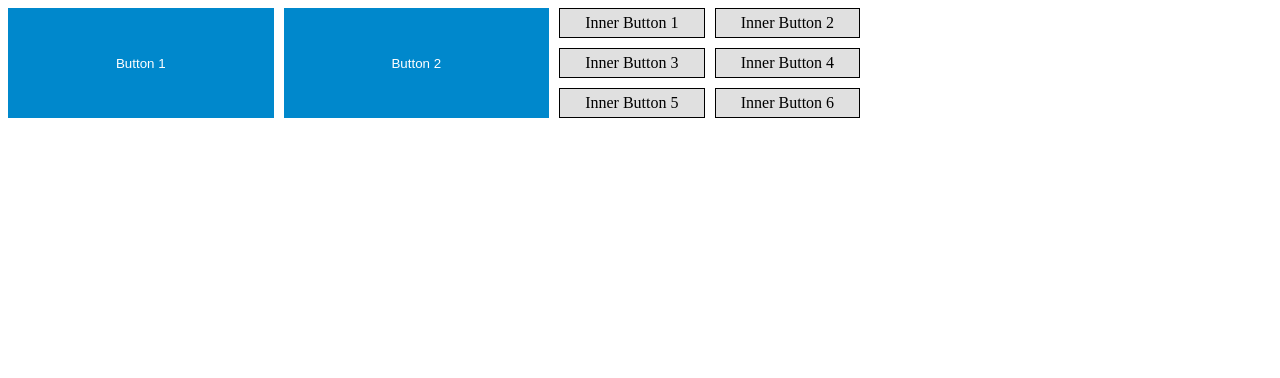
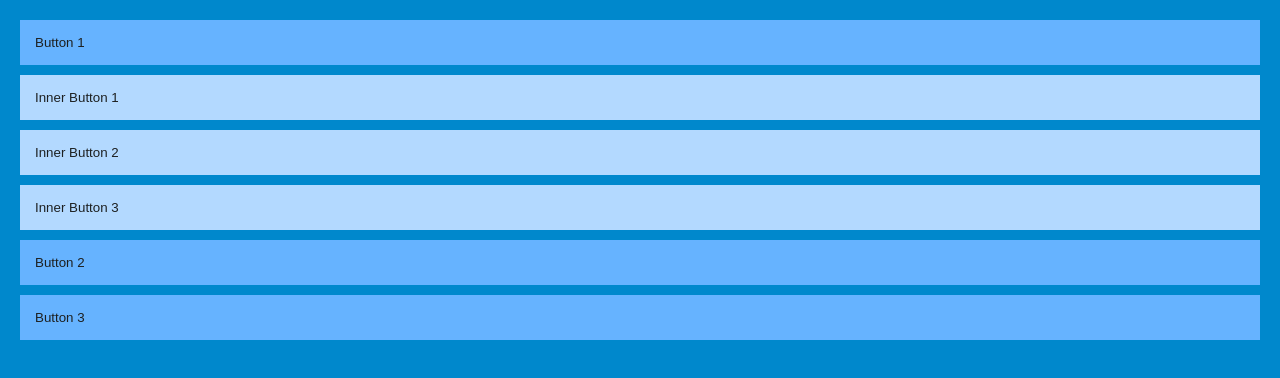
Before and after one commit to vdrobnik/Dale_Carnegie, a plain HTML site: page index.html in a window 1280 px wide. Both pictures are taken after a click on the button "Button 1". Drawn offline with Linux system fonts and the light colour scheme.

Commit message:
Update index.html

```diff
--- a/index.html
+++ b/index.html
@@ -1,105 +1,127 @@
 <!DOCTYPE html>
-<html lang="ru">
+<html lang="en">
 <head>
     <meta charset="UTF-8">
     <meta name="viewport" content="width=device-width, initial-scale=1.0">
-    <title>Button Description</title>
+    <title>Telegram Web App</title>
     <style>
         :root {
-            --tg-theme-text-color: #FFFFFF; /* цвет текста в Telegram */
-            --tg-theme-bg-color: #0088cc;   /* цвет фона в Telegram */
+            --tg-theme-bg-color: #0088cc;   /* Цвет фона в Telegram */
+            --tg-theme-text-color: #1d2021; /* Цвет текста в Telegram */
         }
-        .container {
-            display: grid;
-            grid-template-columns: repeat(5, auto); /* 5 кнопок */
-            gap: 10px;
+        body {
+            font-family: Arial, sans-serif;
+            color: var(--tg-theme-text-color);
+            padding: 20px;
+            box-sizing: border-box;
+            overflow-y: scroll;
+            background-color: var(--tg-theme-bg-color);
+            margin: 0;
         }
         .button {
-            padding: 10px;
+            padding: 15px;
+            margin-bottom: 10px;
+            background-color: #66b3ff; /* Голубой цвет фона для кнопок */
             color: var(--tg-theme-text-color);
-            background-color: var(--tg-theme-bg-color);
             border: none;
             cursor: pointer;
+            display: block;
+            width: 100%;
+            text-align: left;
         }
         .inner-buttons {
-            display: grid;
-            grid-template-columns: repeat(auto-fit, minmax(100px, 1fr)); /* 3, 6, 12, 9, 7 кнопок внутри */
-            gap: 10px;
+            display: none; /* При отображении кнопки скрываем внутренние кнопки */
         }
         .inner-button {
-            padding: 5px;
-            background-color: #e0e0e0;
-            border: 1px solid #000;
-            text-align: center;
+            padding: 15px;
+            margin-bottom: 10px;
+            background-color: #b3d9ff; /* Светло-голубой цвет фона для внутренних кнопок */
+            color: var(--tg-theme-text-color);
+            border: none;
             cursor: pointer;
+            display: block;
+            width: 100%;
+            text-align: left;
         }
         .description {
             display: none;
-            padding: 10px;
-            border: 1px solid #ccc;
+            padding: 15px;
+            margin: 10px 0;
+            background-color: #e6e6e6; /* Светло-серый цвет фона для описания */
+            color: #333;
+            width: 100%;
+            box-sizing: border-box;
         }
     </style>
 </head>
 <body>
-    <div class="container">
-        <button class="button" onclick="toggleInnerButtons(1)">Button 1</button>
+    <div>
+        <button class="button" onclick="toggleInnerButtons(1, event)">Button 1</button>
         <div class="inner-buttons" id="innerButtons1">
-            <!-- Внутренние кнопки для Button 1 -->
-            <div class="inner-button" onclick="toggleDescription(1, 1)">Inner Button 1</div>
-            <div class="inner-button" onclick="toggleDescription(1, 2)">Inner Button 2</div>
-            <div class="inner-button" onclick="toggleDescription(1, 3)">Inner Button 3</div>
+            <button class="inner-button" onclick="showDescription(1, 1)">Inner Button 1</button>
+            <button class="inner-button" onclick="showDescription(1, 2)">Inner Button 2</button>
+            <button class="inner-button" onclick="showDescription(1, 3)">Inner Button 3</button>
         </div>
-        <button class="button" onclick="toggleInnerButtons(2)">Button 2</button>
+        <button class="button" onclick="toggleInnerButtons(2, event)">Button 2</button>
         <div class="inner-buttons" id="innerButtons2">
-            <!-- Внутренние кнопки для Button 2 -->
-            <div class="inner-button" onclick="toggleDescription(2, 1)">Inner Button 1</div>
-            <div class="inner-button" onclick="toggleDescription(2, 2)">Inner Button 2</div>
-            <div class="inner-button" onclick="toggleDescription(2, 3)">Inner Button 3</div>
-            <div class="inner-button" onclick="toggleDescription(2, 4)">Inner Button 4</div>
-            <div class="inner-button" onclick="toggleDescription(2, 5)">Inner Button 5</div>
-            <div class="inner-button" onclick="toggleDescription(2, 6)">Inner Button 6</div>
+            <button class="inner-button" onclick="showDescription(2, 1)">Inner Button 1</button>
+            <button class="inner-button" onclick="showDescription(2, 2)">Inner Button 2</button>
+            <button class="inner-button" onclick="showDescription(2, 3)">Inner Button 3</button>
+            <button class="inner-button" onclick="showDescription(2, 4)">Inner Button 4</button>
+            <button class="inner-button" onclick="showDescription(2, 5)">Inner Button 5</button>
+            <button class="inner-button" onclick="showDescription(2, 6)">Inner Button 6</button>
         </div>
-        <!-- Добавьте оставшиеся кнопки и внутренние кнопки согласно вашим требованиям -->
-    </div>
-
-    <!-- Всплывающие окна для описаний и ссылок -->
-    <div class="description" id="description">
-        <p id="descriptionText">This is the description for the button.</p>
-        <a id="descriptionLink" href="#">Link</a>
+        <button class="button" onclick="toggleInnerButtons(3, event)">Button 3</button>
+        <div class="inner-buttons" id="innerButtons3">
+            <button class="inner-button" onclick="showDescription(3, 1)">Inner Button 1</button>
+            <button class="inner-button" onclick="showDescription(3, 2)">Inner Button 2</button>
+            <button class="inner-button" onclick="showDescription(3, 3)">Inner Button 3</button>
+            <button class="inner-button" onclick="showDescription(3, 4)">Inner Button 4</button>
+            <button class="inner-button" onclick="showDescription(3, 5)">Inner Button 5</button>
+            <button class="inner-button" onclick="showDescription(3, 6)">Inner Button 6</button>
+            <button class="inner-button" onclick="showDescription(3, 7)">Inner Button 7</button>
+            <button class="inner-button" onclick="showDescription(3, 8)">Inner Button 8</button>
+            <button class="inner-button" onclick="showDescription(3, 9)">Inner Button 9</button>
+            <button class="inner-button" onclick="showDescription(3, 10)">Inner Button 10</button>
+            <button class="inner-button" onclick="showDescription(3, 11)">Inner Button 11</button>
+            <button class="inner-button" onclick="showDescription(3, 12)">Inner Button 12</button>
+        </div>
+        <!-- Добавьте остальные кнопки и их внутренние кнопки -->
     </div>
 
     <script>
-        // Переключение описания для внутренних кнопок
-        function toggleDescription(buttonId, innerButtonId) {
-            var description = document.getElementById('description');
-            var descriptionText = document.getElementById('descriptionText');
-            var descriptionLink = document.getElementById('descriptionLink');
-            description.style.display = "block";
-            // Здесь можно установить соответствующий текст и ссылку для каждой внутренней кнопки
-            if (buttonId === 1) {
-                if (innerButtonId === 1) {
-                    descriptionText.textContent = "Description for Inner Button 1 of Button 1";
-                    descriptionLink.setAttribute('href', '#');
-                } else if (innerButtonId === 2) {
-                    descriptionText.textContent = "Description for Inner Button 2 of Button 1";
-                    descriptionLink.setAttribute('href', '#');
-                } else if (innerButtonId === 3) {
-                descriptionText.textContent = "Description for Inner Button 3 of Button 1";
-                    descriptionLink.setAttribute('href', '#');
-                }
-            } else if (buttonId === 2) {
-                // Добавьте описания для внутренних кнопок второй кнопки
+        function toggleInnerButtons(buttonId, event) {
+            var innerButtons = document.getElementById('innerButtons' + buttonId);
+            if (innerButtons.style.display === "none" || innerButtons.style.display === "")
+            {
+                innerButtons.style.display = "block";
             }
-            // Добавьте описания для внутренних кнопок остальных кнопок
+            else
+            {
+                innerButtons.style.display = "none";
+            }
+            event.stopPropagation(); // Остановить всплытие события, чтобы клик на кнопке не вызывал скрытие блока
         }
 
-        // Переключение видимости внутренних кнопок
-        function toggleInnerButtons(id) {
-            var innerButtons = document.getElementById('innerButtons' + id);
-            if (innerButtons.style.display === "none") {
-                innerButtons.style.display = "block";
-            } else {
-                innerButtons.style.display = "none";
+        function showDescription(buttonId, innerButtonId) {
+            var description = document.getElementById('description');
+            var descriptionText = document.getElementById("descriptionText");
+            var descriptionLink = document.getElementById("descriptionLink");
+            description.style.display = "block";
+            // Установите соответствующий текст и ссылку для каждой внутренней кнопки
+            if (buttonId === 1 && innerButtonId === 1) {
+                descriptionText.textContent = "Description for Inner Button 1 of Button 1";
+                descriptionLink.href = "Link 1 URL"; // Замените "Link 1 URL" на реальный URL ссылки
+                descriptionLink.textContent = "Link 1"; // Замените "Link 1" на текст ссылки
+            }
+            // Добавьте описания и ссылки для остальных внутренних кнопок
+        }
+
+        // Закрыть описание при клике за пределами блока
+        window.onclick = function(event) {
+            var description = document.getElementById('description');
+            if (event.target !== description) {
+                description.style.display = "none";
             }
         }
     </script>
```
